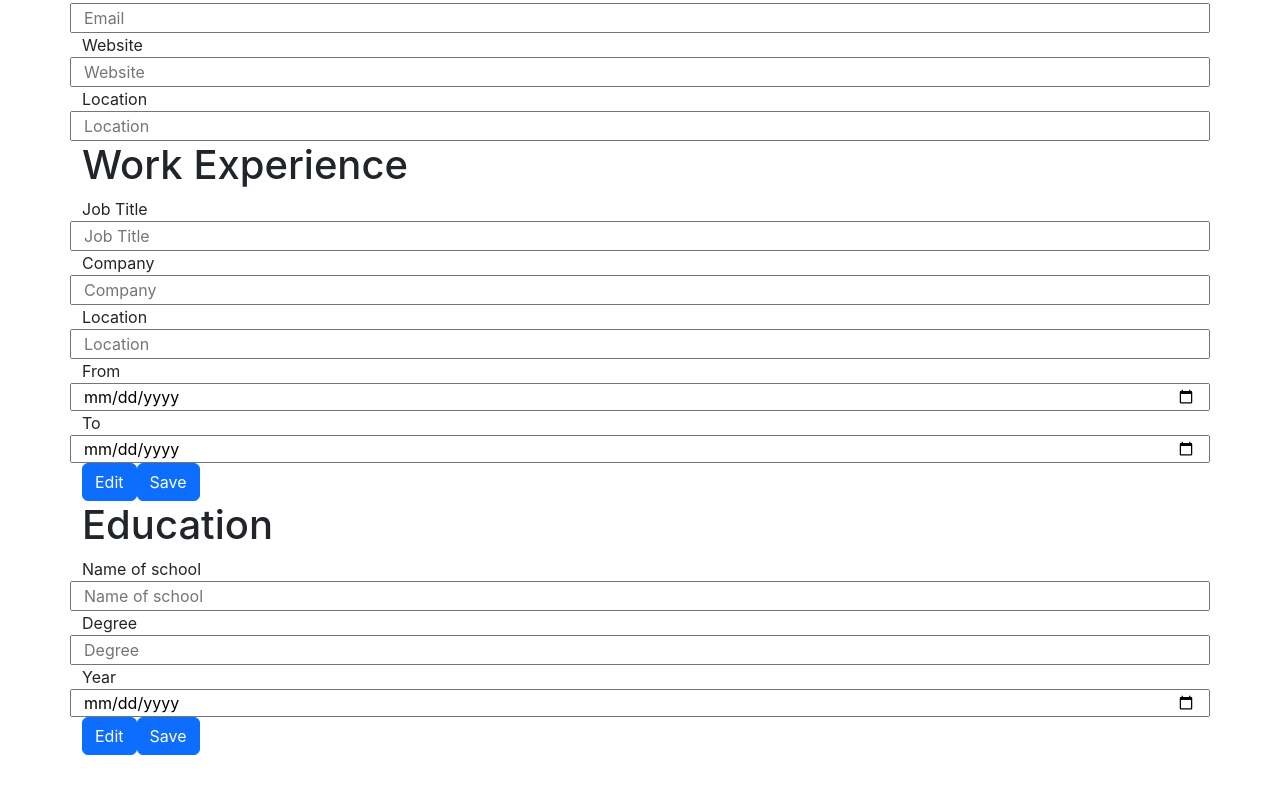
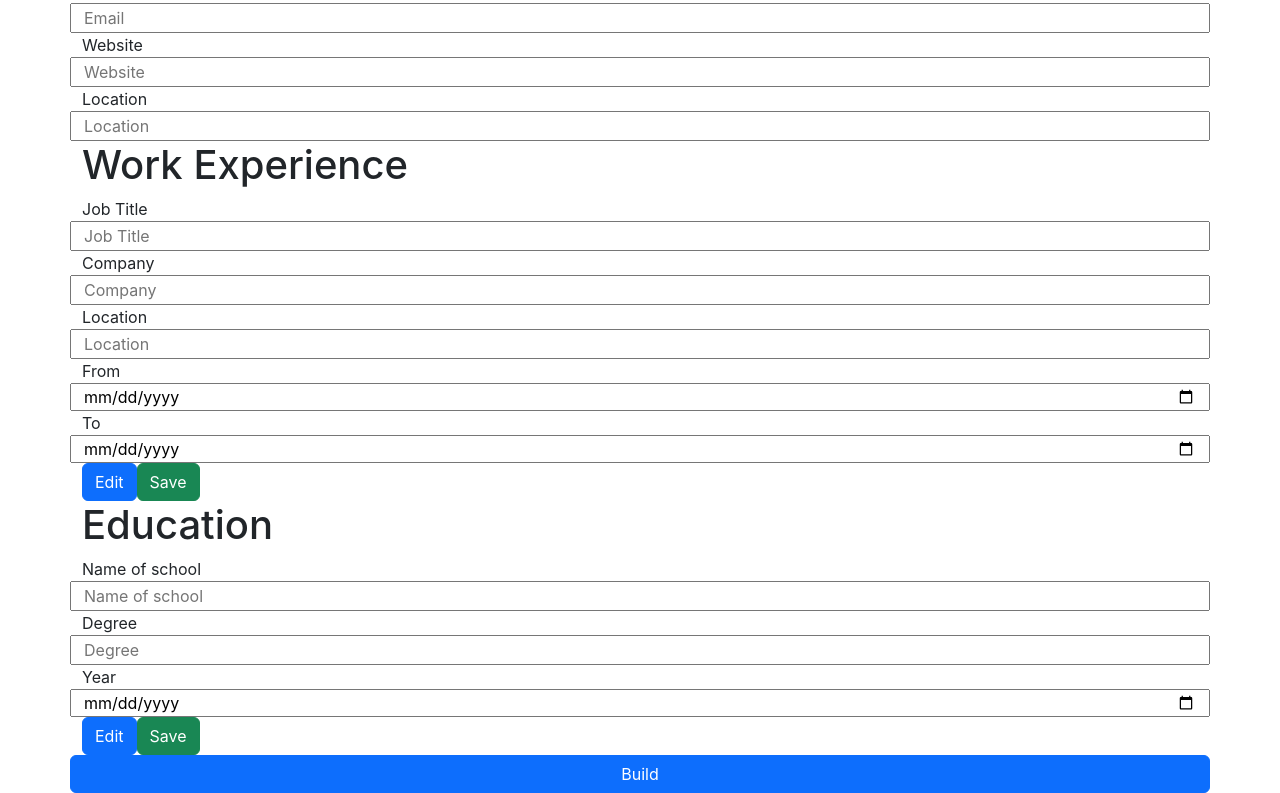
Before and after one commit to IamLiam09/cv-project, a React (Create React App) app: page / in a window 1280 px wide. Shown: the part 293-1086 px from the top of the page. Before the commit the page ends 1048 px from the top, so only its background shows below. Built offline with nearby package versions, Linux system fonts and the light colour scheme; the HTML template or start-up script is replaced by a standard one.

Commit message:
did some styling fixes

```diff
--- a/src/App.js
+++ b/src/App.js
@@ -3,6 +3,7 @@ import './App.css';
 import General from "./components/General.js"
 import Educational from "./components/Education.js"
 import WorkExperience from "./components/Practicalexp.js"
+import Buildbtn from "./components/Buildbtn.js"
 import { Container, Row, Col, Button} from "react-bootstrap"
 
 function App() {
@@ -12,7 +13,9 @@ function App() {
         <General />
         <WorkExperience />
         <Educational />
+        <Buildbtn />
       </Container>
+
     </>
   );
 }
--- /dev/null
+++ b/src/components/Buildbtn.js
@@ -0,0 +1,14 @@
+import React from "react";
+import { Row, Button } from "react-bootstrap";
+const BuildBtn = () => {
+    return(
+        <>
+            <Row>
+                <Button type="submit">
+                    Build
+                </Button>
+            </Row>
+        </>
+    )
+}
+export default BuildBtn
--- a/src/components/Education.js
+++ b/src/components/Education.js
@@ -22,6 +22,7 @@ const Educational = () => {
 				type="submit">Edit
 			    </Button>
                 <Button
+                variant="success"
 				type="submit">Save
 			    </Button>
 			</form>
--- a/src/components/Practicalexp.js
+++ b/src/components/Practicalexp.js
@@ -31,6 +31,7 @@ const WorkExperience = () => {
 				type="submit">Edit
 			</Button>
 			<Button
+                variant="success"
 				type="submit">Save
 			</Button>
 		</div>
```
